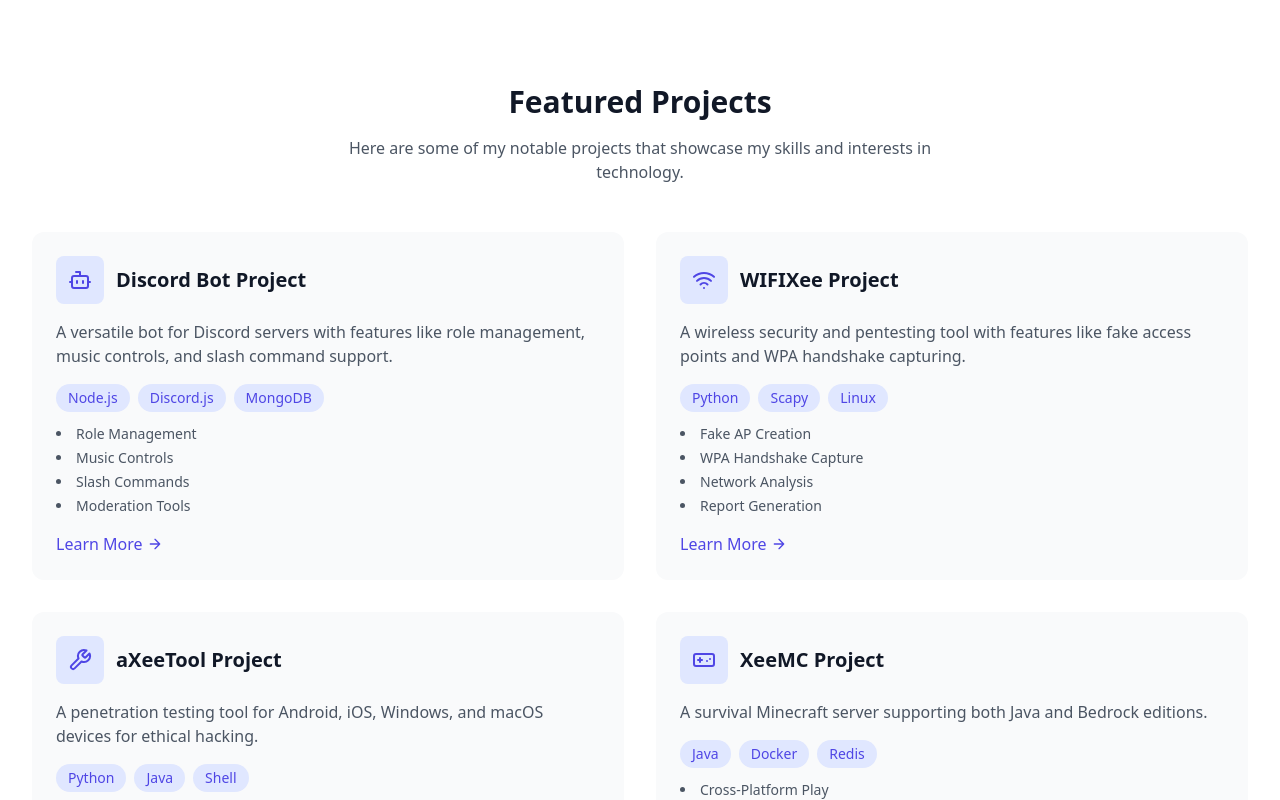
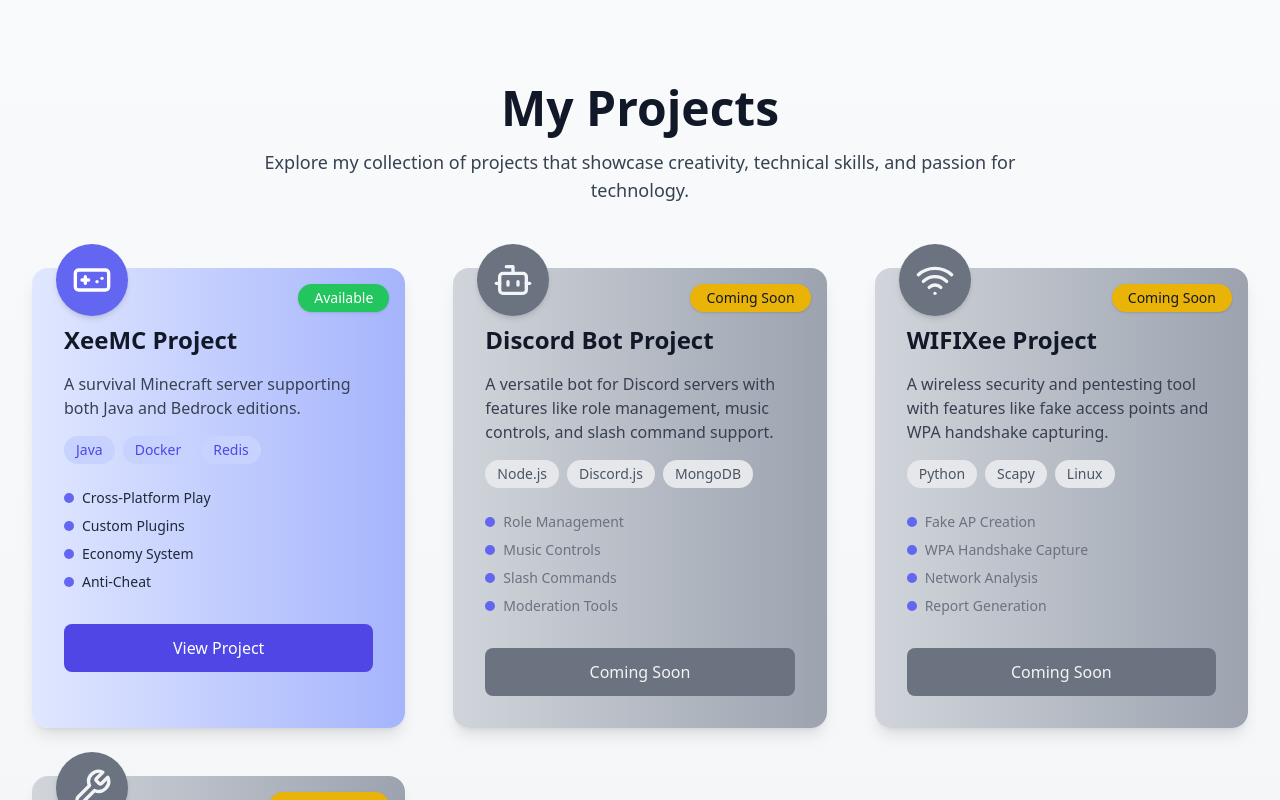
Before and after one commit to mingxee/info, a React (Vite) app: page / in a window 1280 px wide. Shown: the part 3160-3960 px from the top of the page. Built offline with nearby package versions, Linux system fonts and the light colour scheme.

Commit message:
Update Projects.tsx

```diff
--- a/src/components/Projects.tsx
+++ b/src/components/Projects.tsx
@@ -2,13 +2,23 @@
 import { Bot, Wifi, Wrench, GamepadIcon } from 'lucide-react';
 
 const projects = [
+  {
+    title: 'XeeMC Project',
+    description: 'A survival Minecraft server supporting both Java and Bedrock editions.',
+    icon: GamepadIcon,
+    tags: ['Java', 'Docker', 'Redis'],
+    features: ['Cross-Platform Play', 'Custom Plugins', 'Economy System', 'Anti-Cheat'],
+    link: 'https://xeemc.mingxee.xyz',
+    available: true,
+  },
   {
     title: 'Discord Bot Project',
     description: 'A versatile bot for Discord servers with features like role management, music controls, and slash command support.',
     icon: Bot,
     tags: ['Node.js', 'Discord.js', 'MongoDB'],
     features: ['Role Management', 'Music Controls', 'Slash Commands', 'Moderation Tools'],
-    link: '#'
+    link: '#',
+    available: false,
   },
   {
     title: 'WIFIXee Project',
@@ -16,7 +26,8 @@
     icon: Wifi,
     tags: ['Python', 'Scapy', 'Linux'],
     features: ['Fake AP Creation', 'WPA Handshake Capture', 'Network Analysis', 'Report Generation'],
-    link: '#'
+    link: '#',
+    available: false,
   },
   {
     title: 'aXeeTool Project',
@@ -24,76 +35,118 @@
     icon: Wrench,
     tags: ['Python', 'Java', 'Shell'],
     features: ['Device Exploitation', 'Vulnerability Scanning', 'Payload Generation', 'Cross-Platform Support'],
-    link: '#'
+    link: '#',
+    available: false,
   },
-  {
-    title: 'XeeMC Project',
-    description: 'A survival Minecraft server supporting both Java and Bedrock editions.',
-    icon: GamepadIcon,
-    tags: ['Java', 'Docker', 'Redis'],
-    features: ['Cross-Platform Play', 'Custom Plugins', 'Economy System', 'Anti-Cheat'],
-    link: 'https://xeemc.mingxee.xyz'
-  }
 ];
 
 export default function Projects() {
   return (
-    <section id="projects" className="py-24 bg-white dark:bg-gray-900">
+    <section id="projects" className="py-24 bg-gradient-to-b from-gray-50 to-gray-100 dark:from-gray-900 dark:to-gray-950">
       <div className="max-w-7xl mx-auto px-4 sm:px-6 lg:px-8">
-        <div className="text-center mb-12">
-          <h2 className="text-3xl font-bold text-gray-900 dark:text-white mb-4">
-            Featured Projects
+        <div className="text-center mb-16">
+          <h2 className="text-5xl font-extrabold text-gray-900 dark:text-white">
+            My Projects
           </h2>
-          <p className="text-gray-600 dark:text-gray-300 max-w-2xl mx-auto">
-            Here are some of my notable projects that showcase my skills and interests in technology.
+          <p className="text-lg text-gray-700 dark:text-gray-400 mt-4 max-w-3xl mx-auto">
+            Explore my collection of projects that showcase creativity, technical skills, and passion for technology.
           </p>
         </div>
 
-        <div className="grid grid-cols-1 md:grid-cols-2 gap-8">
+        <div className="grid grid-cols-1 md:grid-cols-2 lg:grid-cols-3 gap-12">
           {projects.map((project) => (
             <div
               key={project.title}
-              className="bg-gray-50 dark:bg-gray-800 rounded-xl p-6 hover:shadow-xl transition-all duration-300 transform hover:-translate-y-1"
+              className={`relative p-8 rounded-2xl shadow-lg bg-gradient-to-r ${
+                project.available
+                  ? 'from-indigo-100 to-indigo-300 dark:from-indigo-900 dark:to-indigo-800'
+                  : 'from-gray-300 to-gray-400 dark:from-gray-800 dark:to-gray-700'
+              } transition-transform transform hover:-translate-y-3 hover:shadow-2xl`}
             >
-              <div className="flex items-center mb-4">
-                <div className="p-3 rounded-lg bg-indigo-100 dark:bg-indigo-900">
-                  <project.icon className="w-6 h-6 text-indigo-600 dark:text-indigo-400" />
+              {/* Icon with Badge */}
+              <div className="absolute -top-6 left-6">
+                <div
+                  className={`p-4 rounded-full shadow-md ${
+                    project.available
+                      ? 'bg-indigo-500 text-white'
+                      : 'bg-gray-500 text-gray-100'
+                  }`}
+                >
+                  <project.icon className="w-10 h-10" />
                 </div>
-                <h3 className="text-xl font-semibold text-gray-900 dark:text-white ml-3">
+              </div>
+
+              {/* Project Title */}
+              <h3 className="text-2xl font-bold mt-6 text-gray-900 dark:text-white">
                 {project.title}
               </h3>
-              </div>
 
-              <p className="text-gray-600 dark:text-gray-300 mb-4">
+              {/* Availability Badge */}
+              <span
+                className={`absolute top-4 right-4 px-4 py-1 text-sm font-medium rounded-full shadow ${
+                  project.available
+                    ? 'bg-green-500 text-white'
+                    : 'bg-yellow-500 text-gray-900'
+                }`}
+              >
+                {project.available ? 'Available' : 'Coming Soon'}
+              </span>
+
+              {/* Project Description */}
+              <p className="mt-4 text-gray-700 dark:text-gray-400">
                 {project.description}
               </p>
 
-              <div className="mb-4">
-                <div className="flex flex-wrap gap-2 mb-3">
+              {/* Tags */}
+              <div className="mt-4 flex flex-wrap gap-2">
                 {project.tags.map((tag) => (
-                    <span key={tag} className="px-3 py-1 text-sm bg-indigo-100 dark:bg-indigo-900 text-indigo-600 dark:text-indigo-400 rounded-full">
+                  <span
+                    key={tag}
+                    className={`px-3 py-1 text-sm font-medium rounded-full ${
+                      project.available
+                        ? 'bg-indigo-200 text-indigo-600 dark:bg-indigo-900 dark:text-indigo-400'
+                        : 'bg-gray-200 text-gray-600 dark:bg-gray-700 dark:text-gray-500'
+                    }`}
+                  >
                     {tag}
                   </span>
                 ))}
               </div>
-                <ul className="list-disc list-inside text-sm text-gray-600 dark:text-gray-300 space-y-1">
+
+              {/* Features List */}
+              <ul className="mt-6 space-y-2">
                 {project.features.map((feature) => (
-                    <li key={feature}>{feature}</li>
+                  <li
+                    key={feature}
+                    className={`flex items-center gap-2 text-sm ${
+                      project.available
+                        ? 'text-gray-800 dark:text-gray-300'
+                        : 'text-gray-500 dark:text-gray-500'
+                    }`}
+                  >
+                    <span className="w-2.5 h-2.5 bg-indigo-500 rounded-full"></span>
+                    {feature}
+                  </li>
                 ))}
               </ul>
-              </div>
+
+              {/* Call to Action */}
+              <div className="mt-8">
+                {project.available ? (
                   <a
                     href={project.link}
                     target="_blank"
                     rel="noopener noreferrer"
-                className="inline-flex items-center text-indigo-600 dark:text-indigo-400 font-medium hover:text-indigo-700 dark:hover:text-indigo-300 transition-colors"
+                    className="block text-center bg-indigo-600 hover:bg-indigo-700 text-white font-medium rounded-lg py-3 transition-all"
                   >
-                Learn More
-                <svg className="w-4 h-4 ml-1" viewBox="0 0 24 24" fill="none" stroke="currentColor" strokeWidth="2" strokeLinecap="round" strokeLinejoin="round">
-                  <path d="M5 12h14M12 5l7 7-7 7" />
-                </svg>
+                    View Project
                   </a>
-
+                ) : (
+                  <span className="block text-center bg-gray-500 text-gray-100 font-medium rounded-lg py-3">
+                    Coming Soon
+                  </span>
+                )}
+              </div>
             </div>
           ))}
         </div>
```
Lines whose indentation alone changed are shown as unchanged.
